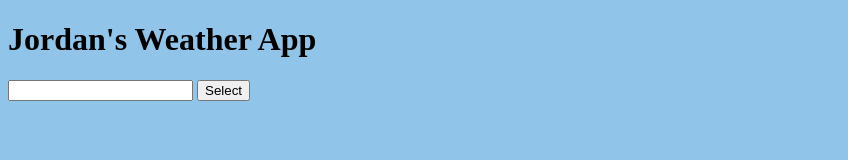
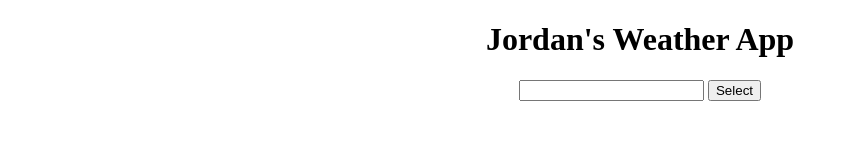
Before and after one commit to JHunnicutt/max-js-course-project, a plain HTML site: page index.html in a window 1280 px wide. Shown: the whole page, without its empty margins (0-848 px from the left). Drawn offline with Linux system fonts and the light colour scheme.

Commit message:
Add files via upload
Initial styling. Centering heading and body

```diff
--- a/style.css
+++ b/style.css
@@ -1,3 +1,7 @@
-body {
-  background-color:  #91c4e9;
+header h1  {
+  text-align: center;
 }
+
+main {
+  text-align: center;
+}
```
